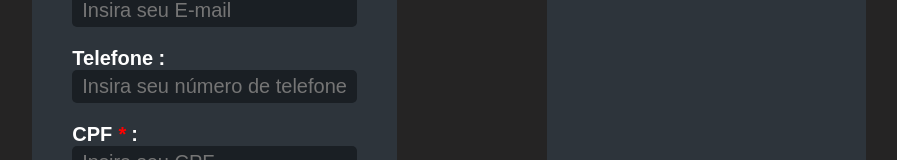
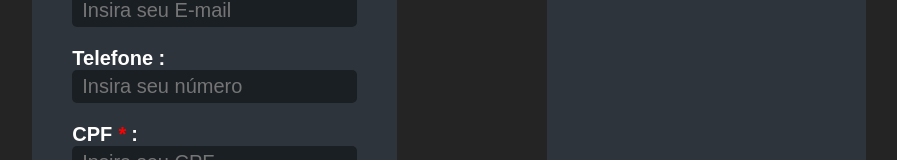
Before and after one commit to kellysondias/front-form, a React (Vite) app: page / in a window 1280 px wide. Shown: the part 295-455 px from the top of the page, without its empty margins (191-1088 px from the left). Built offline with nearby package versions, Linux system fonts and the light colour scheme; no server answers.

Commit message:
Componentization

```diff
--- a/src/components/form-comps/form/form.jsx
+++ b/src/components/form-comps/form/form.jsx
@@ -66,7 +66,7 @@ export const Form = () => {
                   type="tel"
                   name="phone"
                   id="phone"
-                  placeholder="Insira seu número de telefone"
+                  placeholder="Insira seu número"
                 />
 
                 <Input
```
